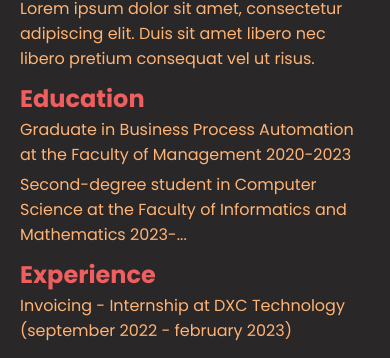
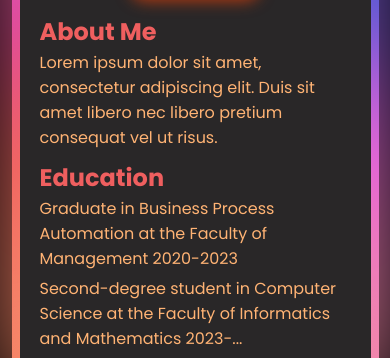
Before and after one commit to Gabrax/GABCV, a website built with Vite: page GabWeb/index.html in a window 390 px wide. Shown: the part 534-892 px from the top of the page. Built offline with nearby package versions, Linux system fonts and the light colour scheme; files whose address does not match are found by name.

Commit message:
updated README

```diff
--- a/GabWeb/index.css
+++ b/GabWeb/index.css
@@ -1,5 +1,20 @@
 @import url('https://fonts.googleapis.com/css2?family=Poppins:wght@300;400;500;600;700;800&display=swap');
 
+@media only screen and (max-width: 800px){
+    .container {
+        width: 90%;
+        height: 90%;
+        align-items: center;
+    }
+}
+
+@media only screen and (max-width: 400px){
+    .container {
+        width: 90%;
+        height: 90%;
+        align-items: center;
+    }
+}
 
 body{
     font-family: 'Poppins', sans-serif;
```
Also changed, not shown: README.md.
